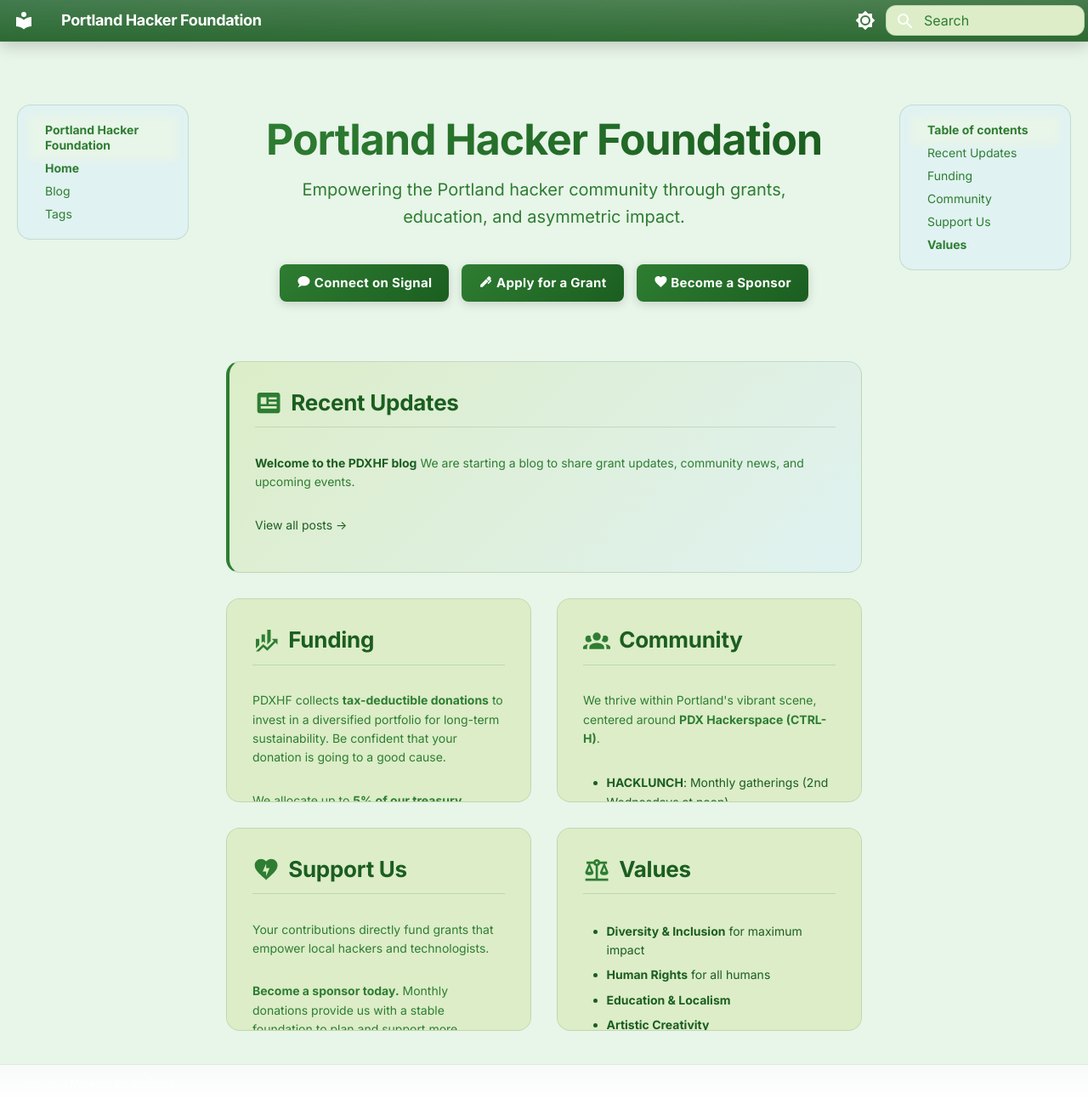
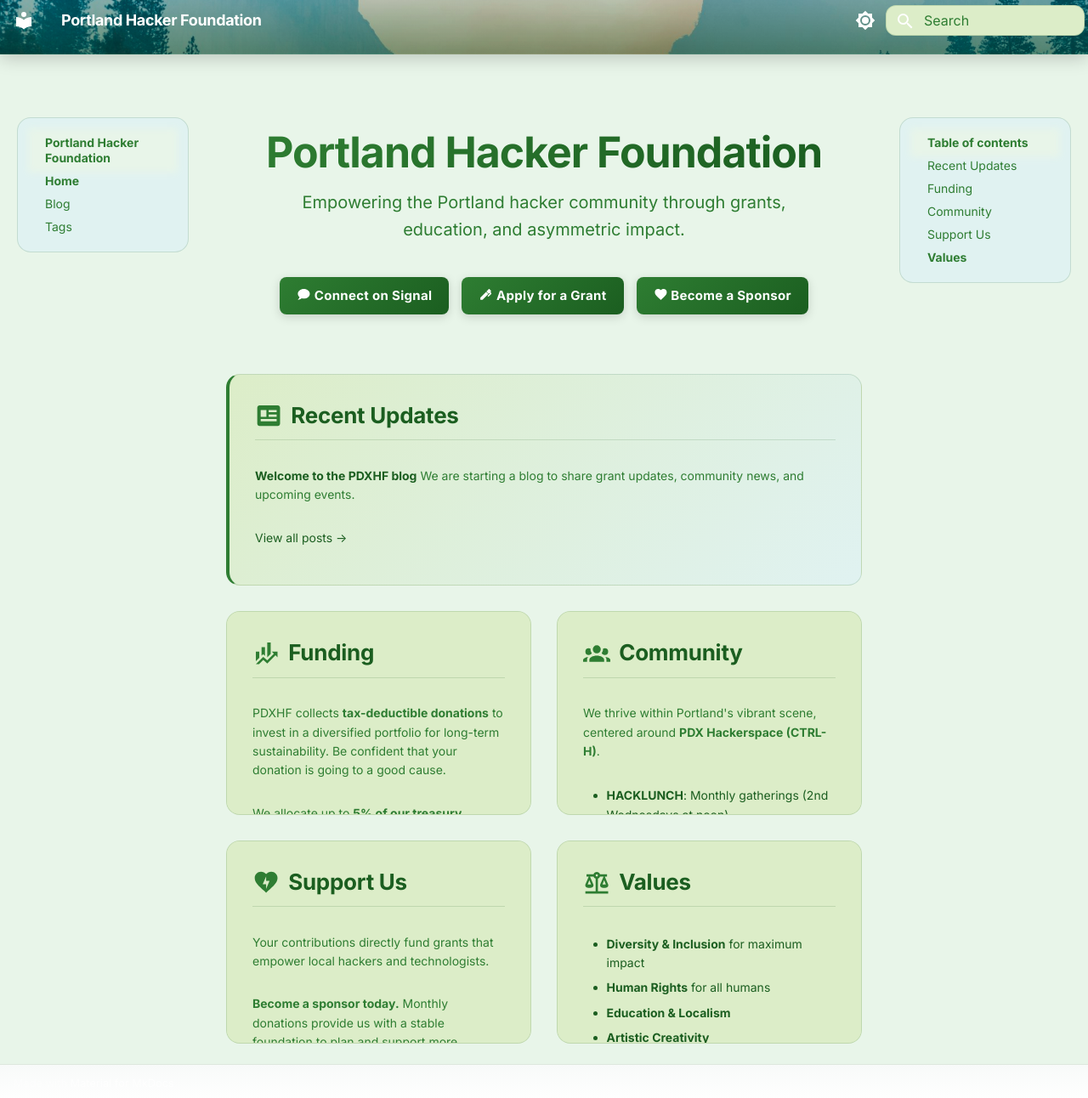
Before and after one commit to pierce403/PDXHF, an MkDocs documentation site: the page built from docs/index.md, in a window 1280 px wide and 1297 px high. Shown: the top 1292 px of the window at 85% size. Built offline with MkDocs 1.6.1 and Material for MkDocs 9.7.7, drawn with Linux system fonts in a browser that asks for light colours.

Commit message:
Recenter header trees background

```diff
--- a/docs/stylesheets/extra.css
+++ b/docs/stylesheets/extra.css
@@ -84,8 +84,9 @@ body {
 [data-md-color-scheme="slate"] .md-header,
 [data-md-color-scheme="slate"] .md-tabs {
   background:
-    linear-gradient(135deg, rgba(21, 29, 25, 0.9) 0%, rgba(28, 38, 34, 0.95) 100%),
-    url("../assets/trees.jpg") center top / cover no-repeat;
+    linear-gradient(135deg, rgba(21, 29, 25, 0.25) 0%, rgba(28, 38, 34, 0.55) 100%),
+    url("../assets/trees.jpg") center 35% / cover no-repeat;
+  background-blend-mode: multiply;
   border-bottom: 1px solid var(--pdxhf-border);
   box-shadow: 0 4px 30px rgba(0, 0, 0, 0.3);
 }
@@ -93,8 +94,9 @@ body {
 [data-md-color-scheme="default"] .md-header,
 [data-md-color-scheme="default"] .md-tabs {
   background:
-    linear-gradient(180deg, rgba(27, 94, 32, 0.75) 0%, rgba(27, 94, 32, 0.9) 100%),
-    url("../assets/trees.jpg") center top / cover no-repeat;
+    linear-gradient(180deg, rgba(27, 94, 32, 0.25) 0%, rgba(27, 94, 32, 0.55) 100%),
+    url("../assets/trees.jpg") center 35% / cover no-repeat;
+  background-blend-mode: multiply;
   border-bottom: 1px solid rgba(27, 94, 32, 0.3);
   box-shadow: 0 4px 20px rgba(0, 0, 0, 0.2);
 }
@@ -102,6 +104,7 @@ body {
 .md-header {
   backdrop-filter: blur(8px);
   -webkit-backdrop-filter: blur(8px);
+  min-height: 64px;
 }
 
 .md-header__title {
```
